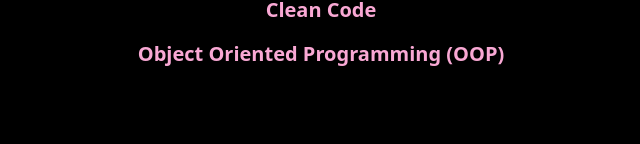
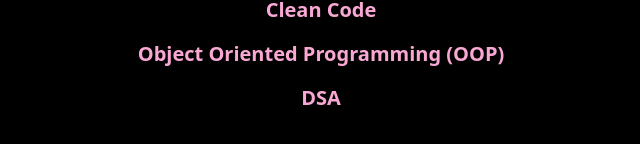
Before and after one commit to Davonne007-TX/game-plan, a React (Vite) app: page /gamePlan12 in a window 1280 px wide. Shown: the part 1224-1368 px from the top of the page, without its empty margins (319-959 px from the left). Before the commit the page ends 1340 px from the top, so only its background shows below. Built offline with nearby package versions, Linux system fonts and the light colour scheme; a web font is replaced by a local one.

Commit message:
testing testing 123

```diff
--- a/src/components/Nine/GamePlan9.jsx
+++ b/src/components/Nine/GamePlan9.jsx
@@ -15,7 +15,7 @@ export default function GamePlan9() {
 
   const jobMarket = [
     `So what is in your job market? Java, .Net, C#, SQL. What is
-     Jira? TypeScript, as mentioned. I really don't know about these these languages/tech so I defitinely
+     Jira? TypeScript, as mentioned. I really don't know about these these languages/tech so I definitely
      need to do some more research. `,
   ];
 
--- a/src/components/Twelve/GamePlan12.jsx
+++ b/src/components/Twelve/GamePlan12.jsx
@@ -31,7 +31,7 @@ export default function GamePlan12() {
         </ul>
         <NextLevel />
         <HigherThinking />
-      </section>
+      </section>ß
     </>
   );
 }
--- a/src/components/Twelve/HigherThinking.jsx
+++ b/src/components/Twelve/HigherThinking.jsx
@@ -6,6 +6,7 @@ export default function HigherThinking() {
     { task: "Logging and handling errors", id: 4 },
     { task: "Clean Code", id: 5 },
     { task: "Object Oriented Programming (OOP)", id: 6 },
+    { task: "DSA", id: 7 },
   ];
 
   return (
```
Also changed, not shown: 1 other file (tests, documents, lock files or other folders).
